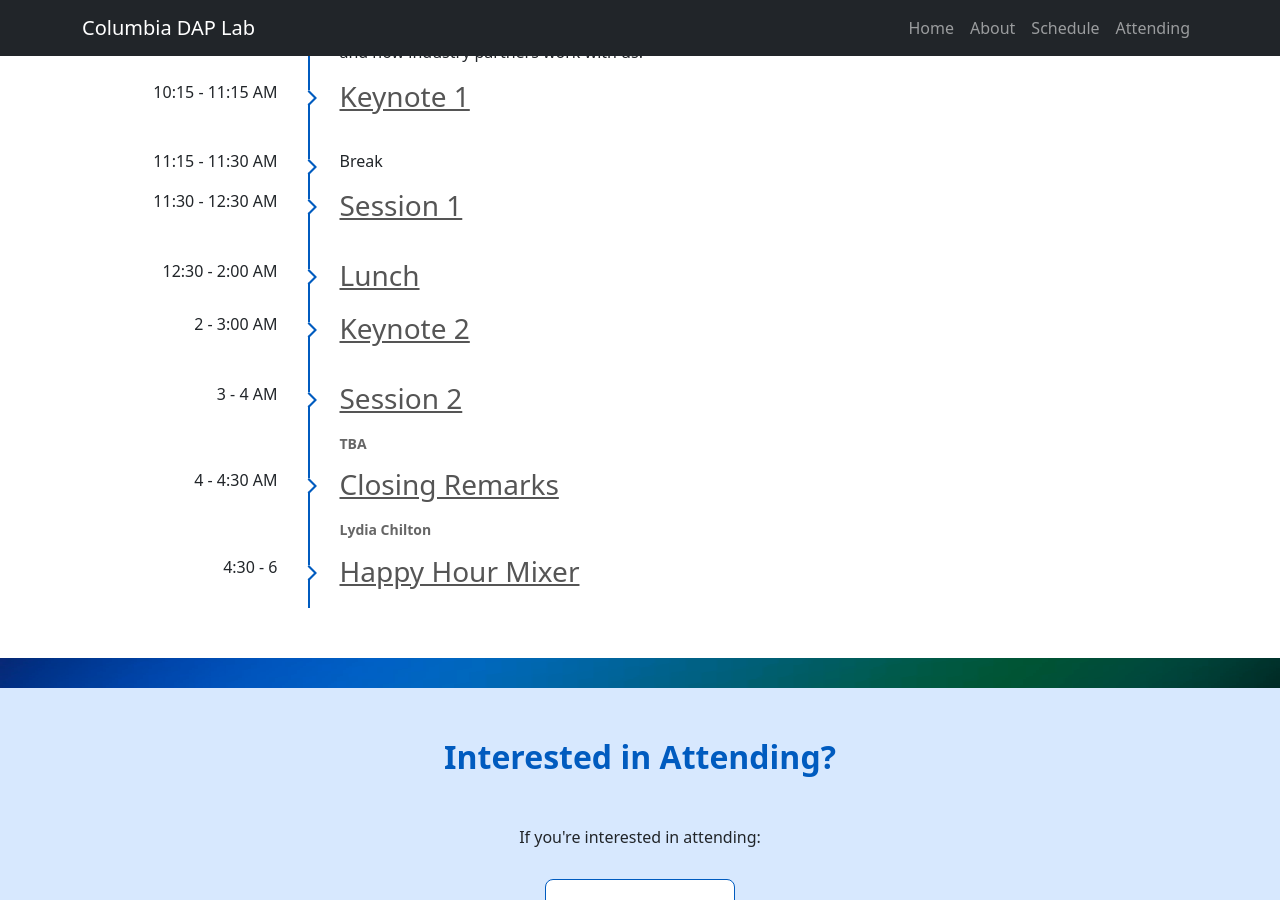
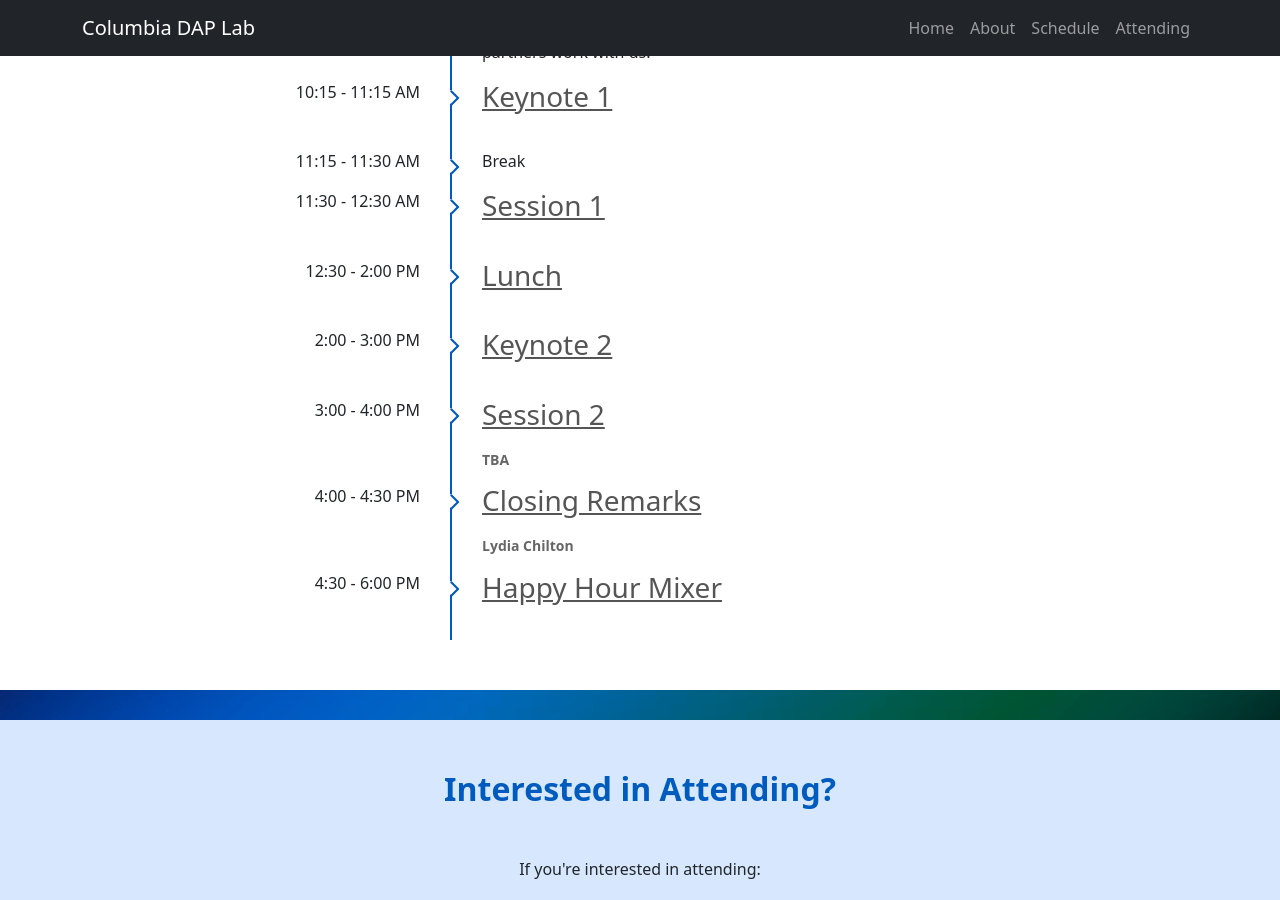
Before and after one commit to sitong-wang/Columbia-DAP-Lab.github.io, a Jekyll site: the page workshop/index.html, which Jekyll copies as it is, in a window 1280 px wide and 900 px high, scrolled down 2130 px. Built offline with Jekyll 4.4.1, drawn with Linux system fonts in a browser that asks for light colours; nearby versions of some CDN libraries.

Commit message:
fixed mobile issues with schedule

```diff
--- a/workshop/index.html
+++ b/workshop/index.html
@@ -168,268 +168,179 @@
 
 <div class="section" id="schedule">
     <div class="container">
-
-
         <div class="row">
             <div class="col-md-3"></div>
             <div class="col-md-6">
                 <h2 class="mb-5 subheading" style="color: #005BBF">Schedule</h2>
-                    <!-- https://www.bootdey.com/snippets/view/bs4-Event-Schedule-page#css -->
                 <br><br><br>
             </div>
             <div class="col-md-3"></div>
         </div>
 
-            <div class="row margin-b-30">
-                <div class="col-md-10 mr-auto ml-auto">
-
-                    <div class="row margin-b-30">
-                        <div class="col-sm-3 event-info">
-                            <!-- <span>Monday</span> -->
+        <div class="row">
+            <div class="col-12">
+                <!-- Breakfast -->
+                <div class="row margin-b-30 flex-nowrap">
+                    <div class="col-4 event-info">
                         <span>9:00 AM </span>
-                            <!-- <span class="event-hall"></span> -->
                     </div>
-                        <div class="col-sm-9 event-detail">
+                    <div class="col-8 event-detail">
                         <h3><a href="#">Breakfast</a></h3>
                         <div class="row margin-b-20">
-                                <!-- <div class="col-sm-2">
-                                    <img src="https://bootdey.com/img/Content/avatar/avatar1.png" alt="" class="img-fluid">
-                                </div> -->
-                                <div class="col-sm-10">
-                                    <!-- <h4>Dean Shih-Fu Chang</h4> -->
-                                    <p>
+                            <div class="col-12">
+                                <p></p>
+                            </div>
+                        </div>
+                    </div>
+                </div>
 
-                                    </p>
+                <!-- Opening Remarks -->
+                <div class="row margin-b-30 flex-nowrap">
+                    <div class="col-4 event-info">
+                        <span>10:00 - 10:15 AM </span>
+                    </div>
+                    <div class="col-8 event-detail">
+                        <h3><a href="#">Opening Remarks</a></h3>
+                        <div class="row margin-b-20">
+                            <div class="col-12">
+                                <h4>Dean Shih-Fu Chang</h4>
+                                <p></p>
+                            </div>
+                        </div>
+                        <div class="row">
+                            <div class="col-12">
+                                <h4>Eugene Wu</h4>
+                                <p>Director of DAP Lab will introduce the structure and fucntion of the lab and how industry partners work with us.</p>
+                            </div>
+                        </div>
+                    </div>
+                </div>
+
+                <!-- Keynote 1 -->
+                <div class="row margin-b-30 flex-nowrap">
+                    <div class="col-4 event-info">
+                        <span>10:15 - 11:15 AM </span>
+                    </div>
+                    <div class="col-8 event-detail">
+                        <h3><a href="#">Keynote 1</a></h3>
+                        <div class="row margin-b-20">
+                            <div class="col-12">
+                                <p></p>
+                            </div>
+                        </div>
+                    </div>
+                </div>
+
+                <!-- Break -->
+                <div class="row margin-b-30 flex-nowrap">
+                    <div class="col-4 event-info">
+                        <span>11:15 - 11:30 AM </span>
+                    </div>
+                    <div class="col-8 event-detail">
+                        <p>Break</p>
+                    </div>
+                </div>
+
+                <!-- Session 1 -->
+                <div class="row margin-b-30 flex-nowrap">
+                    <div class="col-4 event-info">
+                        <span>11:30 - 12:30 AM </span>
+                    </div>
+                    <div class="col-8 event-detail">
+                        <h3><a href="#">Session 1</a></h3>
+                        <div class="row margin-b-20">
+                            <div class="col-12">
+                                <p></p>
+                            </div>
+                        </div>
+                    </div>
+                </div>
+
+                <!-- Lunch -->
+                <div class="row margin-b-30 flex-nowrap">
+                    <div class="col-4 event-info">
+                        <span>12:30 - 2:00 PM </span>
+                    </div>
+                    <div class="col-8 event-detail">
+                        <h3><a href="#">Lunch</a></h3>
+                        <div class="row margin-b-20">
+                            <div class="col-12">
+                                <p></p>
+                            </div>
+                        </div>
+                    </div>
+                </div>
+
+                <!-- Keynote 2 -->
+                <div class="row margin-b-30 flex-nowrap">
+                    <div class="col-4 event-info">
+                        <span>2:00 - 3:00 PM </span>
+                    </div>
+                    <div class="col-8 event-detail">
+                        <h3><a href="#">Keynote 2</a></h3>
+                        <div class="row margin-b-20">
+                            <div class="col-12">
+                                <p></p>
+                            </div>
+                        </div>
+                    </div>
+                </div>
+
+                <!-- Session 2 -->
+                <div class="row margin-b-30 flex-nowrap">
+                    <div class="col-4 event-info">
+                        <span>3:00 - 4:00 PM </span>
+                    </div>
+                    <div class="col-8 event-detail">
+                        <h3><a href="#">Session 2</a></h3>
+                        <div class="row margin-b-20">
+                            <div class="col-12">
+                                <h4>TBA</h4>
+                                <p></p>
+                            </div>
+                        </div>
+                    </div>
+                </div>
+
+                <!-- Closing Remarks -->
+                <div class="row margin-b-30 flex-nowrap">
+                    <div class="col-4 event-info">
+                        <span>4:00 - 4:30 PM </span>
+                    </div>
+                    <div class="col-8 event-detail">
+                        <h3><a href="#">Closing Remarks</a></h3>
+                        <div class="row margin-b-20">
+                            <div class="col-12">
+                                <h4>Lydia Chilton</h4>
+                                <p></p>
+                            </div>
+                        </div>
+                    </div>
+                </div>
+
+                <!-- Happy Hour -->
+                <div class="row margin-b-30 flex-nowrap">
+                    <div class="col-4 event-info">
+                        <span>4:30 - 6:00 PM </span>
+                    </div>
+                    <div class="col-8 event-detail">
+                        <h3><a href="#">Happy Hour Mixer</a></h3>
+                        <div class="row margin-b-20">
+                            <div class="col-12">
+                                <p></p>
+                            </div>
+                        </div>
                     </div>
                 </div>
 
             </div>
         </div>
-
-
-
-                    <div class="row margin-b-30">
-                        <div class="col-sm-3 event-info">
-                            <!-- <span>Monday</span> -->
-                            <span>10:00 - 10:15 AM </span>
-                            <!-- <span class="event-hall"></span> -->
-                        </div>
-                        <div class="col-sm-9 event-detail">
-                            <h3><a href="#">Opening Remarks</a></h3>
-                            <div class="row margin-b-20">
-                                <!-- <div class="col-sm-2">
-                                    <img src="https://bootdey.com/img/Content/avatar/avatar1.png" alt="" class="img-fluid">
-                                </div> -->
-                                <div class="col-sm-10">
-                                    <h4>Dean Shih-Fu Chang</h4>
-                                    <p>
-
-                                    </p>
-                                </div>
-                            </div>
-                            <div class="row">
-                                <!-- <div class="col-sm-2">
-                                    <img src="https://bootdey.com/img/Content/avatar/avatar2.png" alt="" class="img-fluid">
-                                </div> -->
-                                <div class="col-sm-10">
-                                    <h4>Eugene Wu</h4>
-                                    <p>
-                                        Director of DAP Lab will introduce the structure and fucntion of the lab and how industry partners work with us.
-                                    </p>
-                                </div>
-                            </div>
-                        </div>
-                    </div>
-
-                    <div class="row margin-b-30">
-                        <div class="col-sm-3 event-info">
-                            <!-- <span>Monday</span> -->
-                            <span>10:15 - 11:15 AM </span>
-                            <!-- <span class="event-hall"></span> -->
-                        </div>
-                        <div class="col-sm-9 event-detail">
-                            <h3><a href="#">Keynote 1</a></h3>
-                            <div class="row margin-b-20">
-                                <!-- <div class="col-sm-2">
-                                    <img src="https://bootdey.com/img/Content/avatar/avatar1.png" alt="" class="img-fluid">
-                                </div> -->
-                                <div class="col-sm-10">
-                                    <!-- <h4>TBA</h4> -->
-                                    <p>
-                                    <!-- TBA -->
-                                    </p>
-                                </div>
-                            </div>
-
     </div>
 </div>
 
 
-                    <div class="row margin-b-30">
-                        <div class="col-sm-3 event-info">
-                            <!-- <span>Monday</span> -->
-                            <span>11:15 - 11:30 AM </span>
-                            <!-- <span class="event-hall"></span> -->
-                        </div>
-                        <div class="col-sm-9 event-detail">
-                            <P>Break</P>
-                        </div>
-                    </div>
+    <!-- https://www.bootdey.com/snippets/view/bs4-Event-Schedule-page#css -->
 
-                    <div class="row margin-b-30">
-                        <div class="col-sm-3 event-info">
-                            <!-- <span>Monday</span> -->
-                            <span>11:30 - 12:30 AM </span>
-                            <!-- <span class="event-hall"></span> -->
-                        </div>
-                        <div class="col-sm-9 event-detail">
-                            <h3><a href="#">Session 1</a></h3>
-                            <div class="row margin-b-20">
-                                <!-- <div class="col-sm-2">
-                                    <img src="https://bootdey.com/img/Content/avatar/avatar1.png" alt="" class="img-fluid">
-                                </div> -->
-                                <div class="col-sm-10">
-                                    <!-- <h4>TBA</h4> -->
-                                    <p>
-                                    <!-- TBA -->
-                                    </p>
-                                </div>
-                            </div>
-
-                        </div>
-                    </div>
-
-                    <div class="row margin-b-30">
-                        <div class="col-sm-3 event-info">
-                            <!-- <span>Monday</span> -->
-                            <span>12:30 - 2:00 AM </span>
-                            <!-- <span class="event-hall"></span> -->
-                        </div>
-                        <div class="col-sm-9 event-detail">
-                            <h3><a href="#">Lunch</a></h3>
-                            <div class="row margin-b-20">
-                                <!-- <div class="col-sm-2">
-                                    <img src="https://bootdey.com/img/Content/avatar/avatar1.png" alt="" class="img-fluid">
-                                </div> -->
-                                <div class="col-sm-10">
-                                    <!-- <h4>TBA</h4>
-                                    <p>
-                                    TBA
-                                    </p> -->
-                                </div>
-                            </div>
-
-                        </div>
-                    </div>
-
-                    <div class="row margin-b-30">
-                        <div class="col-sm-3 event-info">
-                            <!-- <span>Monday</span> -->
-                            <span>2 - 3:00 AM </span>
-                            <!-- <span class="event-hall"></span> -->
-                        </div>
-                        <div class="col-sm-9 event-detail">
-                            <h3><a href="#">Keynote 2</a></h3>
-                            <div class="row margin-b-20">
-                                <!-- <div class="col-sm-2">
-                                    <img src="https://bootdey.com/img/Content/avatar/avatar1.png" alt="" class="img-fluid">
-                                </div> -->
-                                <div class="col-sm-10">
-                                    <!-- <h4>TBA</h4> -->
-                                    <p>
-                                    <!-- TBA -->
-                                    </p>
-                                </div>
-                            </div>
-
-                        </div>
-                    </div>
-
-
-                    <div class="row margin-b-30">
-                        <div class="col-sm-3 event-info">
-                            <!-- <span>Monday</span> -->
-                            <span>3 - 4 AM </span>
-                            <!-- <span class="event-hall"></span> -->
-                        </div>
-                        <div class="col-sm-9 event-detail">
-                            <h3><a href="#">Session 2</a></h3>
-                            <div class="row margin-b-20">
-                                <!-- <div class="col-sm-2">
-                                    <img src="https://bootdey.com/img/Content/avatar/avatar1.png" alt="" class="img-fluid">
-                                </div> -->
-                                <div class="col-sm-10">
-                                    <h4>TBA</h4>
-                                    <p>
-                                    <!-- TBA -->
-                                    </p>
-                                </div>
-                            </div>
-
-                        </div>
-                    </div>
-
-
-                    <div class="row margin-b-30">
-                        <div class="col-sm-3 event-info">
-                            <!-- <span>Monday</span> -->
-                            <span>4 - 4:30 AM </span>
-                            <!-- <span class="event-hall"></span> -->
-                        </div>
-                        <div class="col-sm-9 event-detail">
-                            <h3><a href="#">Closing Remarks</a></h3>
-                            <div class="row margin-b-20">
-                                <!-- <div class="col-sm-2">
-                                    <img src="https://bootdey.com/img/Content/avatar/avatar1.png" alt="" class="img-fluid">
-                                </div> -->
-                                <div class="col-sm-10">
-                                    <h4>Lydia Chilton</h4>
-                                    <p>
-                                    <!-- TBA -->
-                                    </p>
-                                </div>
-                            </div>
-
-                        </div>
-                    </div>
-
-
-
-                    <div class="row margin-b-30">
-                        <div class="col-sm-3 event-info">
-                            <!-- <span>Monday</span> -->
-                            <span>4:30 - 6 </span>
-                            <!-- <span class="event-hall"></span> -->
-                        </div>
-                        <div class="col-sm-9 event-detail">
-                            <h3><a href="#">Happy Hour Mixer</a></h3>
-                            <div class="row margin-b-20">
-                                <!-- <div class="col-sm-2">
-                                    <img src="https://bootdey.com/img/Content/avatar/avatar1.png" alt="" class="img-fluid">
-                                </div> -->
-                                <!-- <div class="col-sm-10">
-                                    <h4>Lydia Chilton</h4>
-                                    <p>
-                                    TBA
-                                    </p>
-                                </div> -->
-                            </div>
-
-                        </div>
-                    </div>
-
-
-
-
-
-
-
-                </div>
-            </div>
-
-
-        </div>
-    </div>
 
 
     <!--
```
Lines whose indentation alone changed are shown as unchanged.
